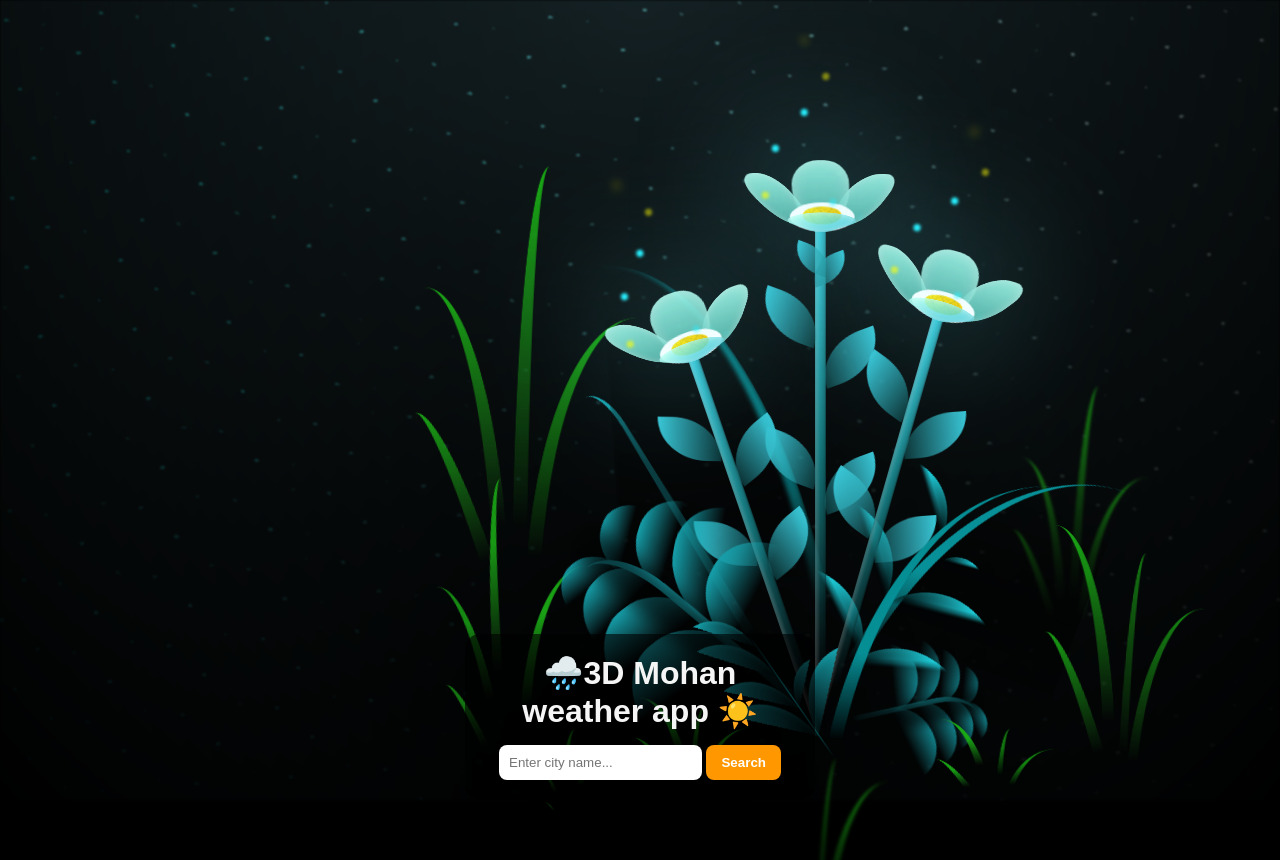
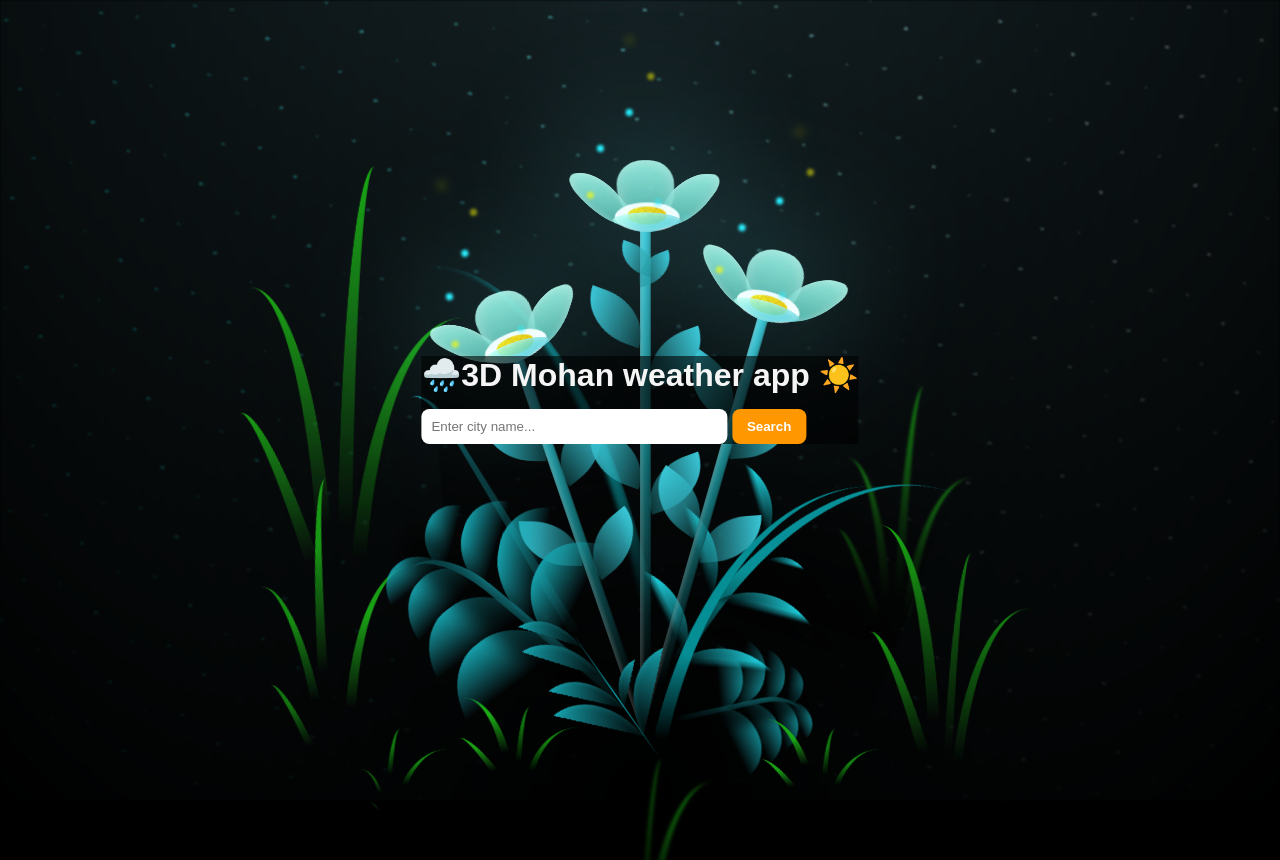
Before and after one commit to mohanraj3010/live-weather-app, a plain HTML site: page index.html in a window 1280 px wide. Shown: the top 860 px of the page. Drawn offline with nearby package versions, Linux system fonts and the light colour scheme.

Commit message:
Refactor app class styles in mohan.css
Updated app class styles for improved positioning and z-index.

```diff
--- a/mohan.css
+++ b/mohan.css
@@ -51,13 +51,12 @@
 }
 
 .app {
+  position: fixed;
   background: rgba(0, 0, 0, 0.6);
-  padding: 20px 30px;
-  border-radius: 15px;
-  text-align: center;
-  max-width: 350px;
-  width: 90%;
-  z-index: 1;
+  top: 50%;
+  left: 50%;
+  transform: translate(-50%, -50%);
+  z-index: 999;
 }
 
 .search-box {
```
